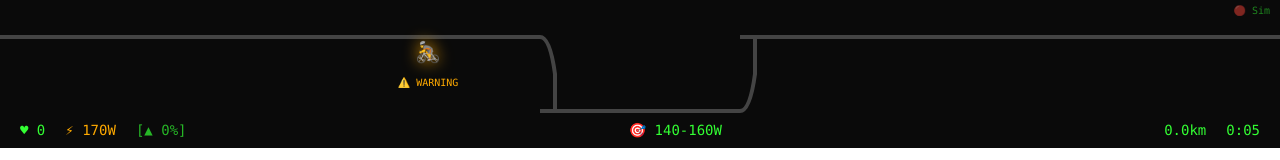
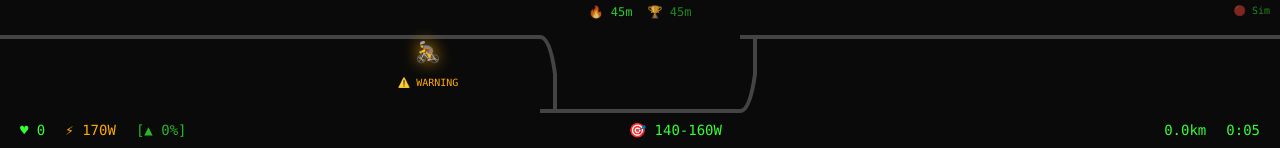
Before and after one commit to shameondev/NotchRider, a React (Vite) app: page / in a window 1280 px wide. Shown: the top 160 px of the page. Built offline with nearby package versions, Linux system fonts and the light colour scheme.

Commit message:
feat: add streak system with current and best tracking

```diff
--- a/src/App.tsx
+++ b/src/App.tsx
@@ -1,10 +1,12 @@
-import { useState, useEffect } from 'react';
+import { useState, useEffect, useRef } from 'react';
 import { Road } from './components/Road';
 import { Cyclist } from './components/Cyclist';
 import { HUD } from './components/HUD';
+import { StreakDisplay } from './components/StreakDisplay';
 import { getRoadY } from './hooks/useRoadPosition';
 import { calculateDrift } from './hooks/useZoneDrift';
 import { useTrainer } from './hooks/useTrainer';
+import { useStreak } from './hooks/useStreak';
 import type { TrainerData, TargetZone } from './types/trainer';
 
 function App() {
@@ -17,6 +19,8 @@ function App() {
   const [distance, setDistance] = useState(0);
 
   const { data: trainerData, isConnected, findDevice } = useTrainer();
+  const prevDistanceRef = useRef(0);
+  const { streak, update: updateStreak } = useStreak();
 
   const targetZone: TargetZone = {
     min: 140,
@@ -65,6 +69,15 @@ function App() {
     return () => clearInterval(interval);
   }, [screenWidth, isConnected, trainerData.speed]);
 
+  // Update streak based on drift state
+  useEffect(() => {
+    const distanceDelta = distance - prevDistanceRef.current;
+    if (distanceDelta > 0) {
+      updateStreak(drift.state, distanceDelta);
+    }
+    prevDistanceRef.current = distance;
+  }, [distance, drift.state, updateStreak]);
+
   const displayData: TrainerData = {
     ...trainerData,
     power: currentPower,
@@ -90,6 +103,7 @@ function App() {
         driftState={drift.state}
       />
       <HUD data={displayData} targetZone={targetZone} />
+      <StreakDisplay streak={streak} />
 
       {/* Connection status */}
       <div style={{
--- /dev/null
+++ b/src/components/StreakDisplay.tsx
@@ -0,0 +1,36 @@
+import type { StreakState } from '../hooks/useStreak';
+
+interface StreakDisplayProps {
+  streak: StreakState;
+}
+
+function formatDistance(meters: number): string {
+  if (meters < 1000) {
+    return `${Math.floor(meters)}m`;
+  }
+  return `${(meters / 1000).toFixed(2)}km`;
+}
+
+export function StreakDisplay({ streak }: StreakDisplayProps) {
+  return (
+    <div style={{
+      position: 'absolute',
+      top: '5px',
+      left: '50%',
+      transform: 'translateX(-50%)',
+      fontSize: '12px',
+      display: 'flex',
+      gap: '15px',
+      opacity: 0.8,
+    }}>
+      <span style={{
+        color: streak.isActive ? 'var(--text-primary)' : 'var(--text-danger)'
+      }}>
+        🔥 {formatDistance(streak.current)}
+      </span>
+      <span style={{ color: 'var(--text-secondary)' }}>
+        🏆 {formatDistance(streak.best)}
+      </span>
+    </div>
+  );
+}
--- /dev/null
+++ b/src/hooks/useStreak.ts
@@ -0,0 +1,49 @@
+import { useState, useCallback } from 'react';
+import type { DriftState } from './useZoneDrift';
+
+export interface StreakState {
+  current: number;  // meters
+  best: number;     // meters
+  isActive: boolean;
+}
+
+export function updateStreak(
+  prev: StreakState,
+  driftState: DriftState,
+  distanceDelta: number
+): StreakState {
+  if (driftState === 'offRoad') {
+    return {
+      current: 0,
+      best: prev.best,
+      isActive: false,
+    };
+  }
+
+  const newCurrent = prev.current + distanceDelta;
+  const newBest = Math.max(prev.best, newCurrent);
+
+  return {
+    current: newCurrent,
+    best: newBest,
+    isActive: true,
+  };
+}
+
+export function useStreak() {
+  const [streak, setStreak] = useState<StreakState>({
+    current: 0,
+    best: 0,
+    isActive: true,
+  });
+
+  const update = useCallback((driftState: DriftState, distanceDelta: number) => {
+    setStreak(prev => updateStreak(prev, driftState, distanceDelta));
+  }, []);
+
+  const reset = useCallback(() => {
+    setStreak(prev => ({ ...prev, current: 0, isActive: true }));
+  }, []);
+
+  return { streak, update, reset };
+}
```
Also changed, not shown: 1 other file (tests, documents, lock files or other folders).
